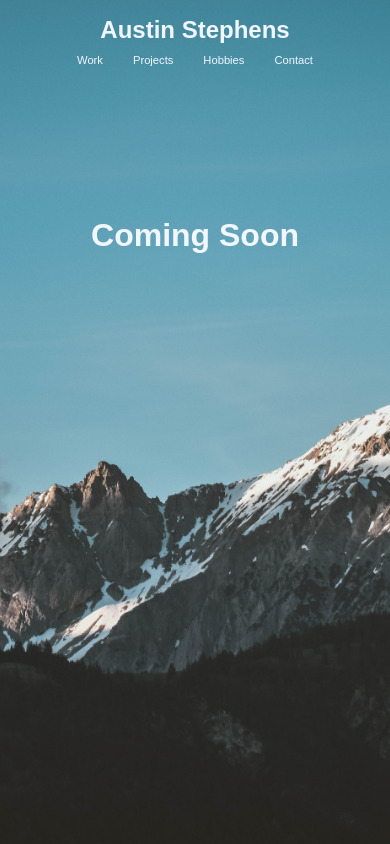
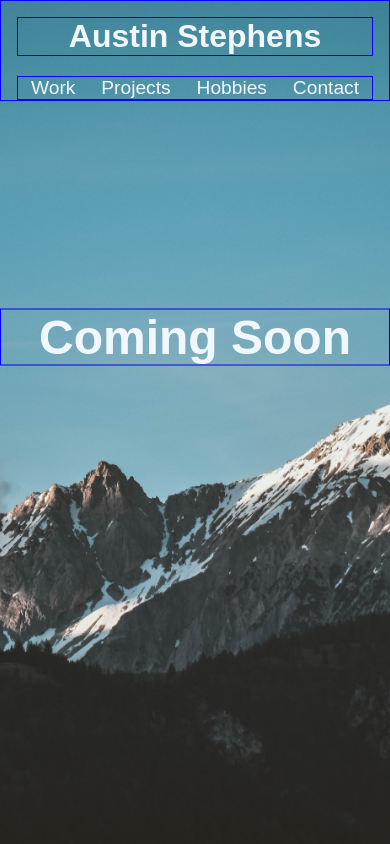
Before and after one commit to akasos/portfolio, a plain HTML site: page index.html in a window 390 px wide. Drawn offline with nearby package versions, Linux system fonts and the light colour scheme.

Commit message:
more tweaking

```diff
--- a/css/style.css
+++ b/css/style.css
@@ -27,6 +27,7 @@ header {
 
 #nav-wrapper {
 
+    border: 1px solid blue;
     display: flex;
     flex-wrap: wrap;
     align-items: center;
@@ -35,9 +36,10 @@ header {
 }
 
 #logo-wrapper {
-
+    border: 1px solid blue;
     flex: auto;
     color: rgb(241, 247, 255);
+
 }
 
 #logo-wrapper > h1 {
@@ -45,7 +47,7 @@ header {
 }
 
 #link-wrapper {
-
+    border: 1px solid blue;
     flex: auto;
 }
 
@@ -55,7 +57,7 @@ header {
    align-items: center;
    justify-content: space-around;
    list-style: none;
-   font-size: 1.3em;
+   font-size: 1.2em;
 }
 
 li {
@@ -89,76 +91,22 @@ li a {
 }
 
 
-@media(min-width: 768px)
+@media(max-width: 1024px)
 {
 
-    #item-wrapper {
-        justify-content: center;
-
+    #intro-wrapper {
+        border: 1px solid blue;
+        top: 28%;
     }
-    li {
-
-        margin: 0 15px;
-    }
-
-}
-
-@media(max-width: 768px)
-{
-
-    #item-wrapper {
-        justify-content: center;
-    }
-    li {
-
-        margin: 0 15px;
-    }
-
-    #item-wrapper {
-        font-size: 1em;
-      }
-      #logo-wrapper {
-        margin-bottom: 10px;
-
-    }
-
-    #logo-wrapper > h1 {
-
-        font-size: 1.5em;
-       }
-
 }
 
 @media(max-width: 480px)
 {
 
     #logo-wrapper {
-        text-align: center;
-        margin-bottom: 10px;
-        flex: 0 0 100%;
+      margin-bottom: 20px;
     }
-    #logo-wrapper > h1 {
-        text-align: center;
-        font-size: 1.5em;
-       }
-
-    #link-wrapper {
-        flex: 0 0 100%;
-    }
-    #item-wrapper {
-      font-size: .7em;
-    }
-
-    #intro-wrapper {
-        top: 20%;
-    }
-
-    #intro-wrapper > h1 {
-        font-size: 2em;
-    }
-
 }
-
 
 
 /*Work section */
```
